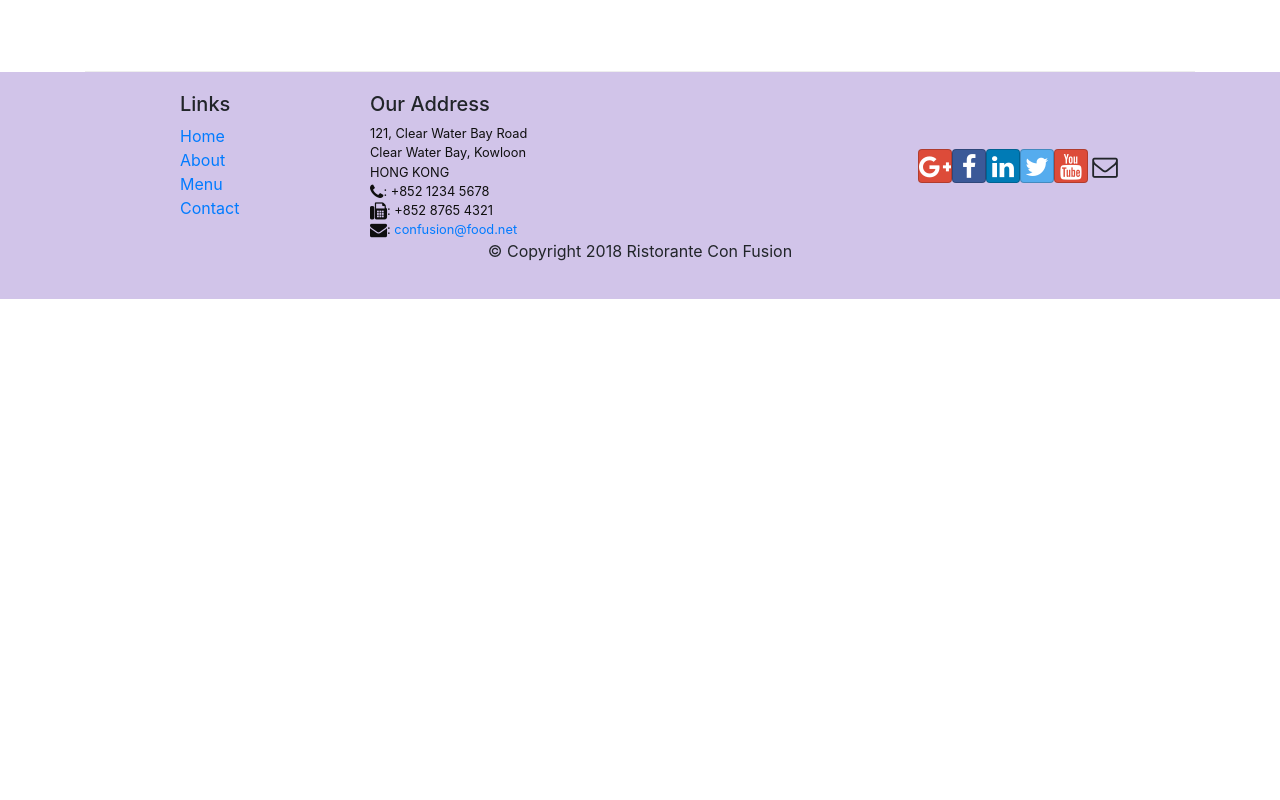
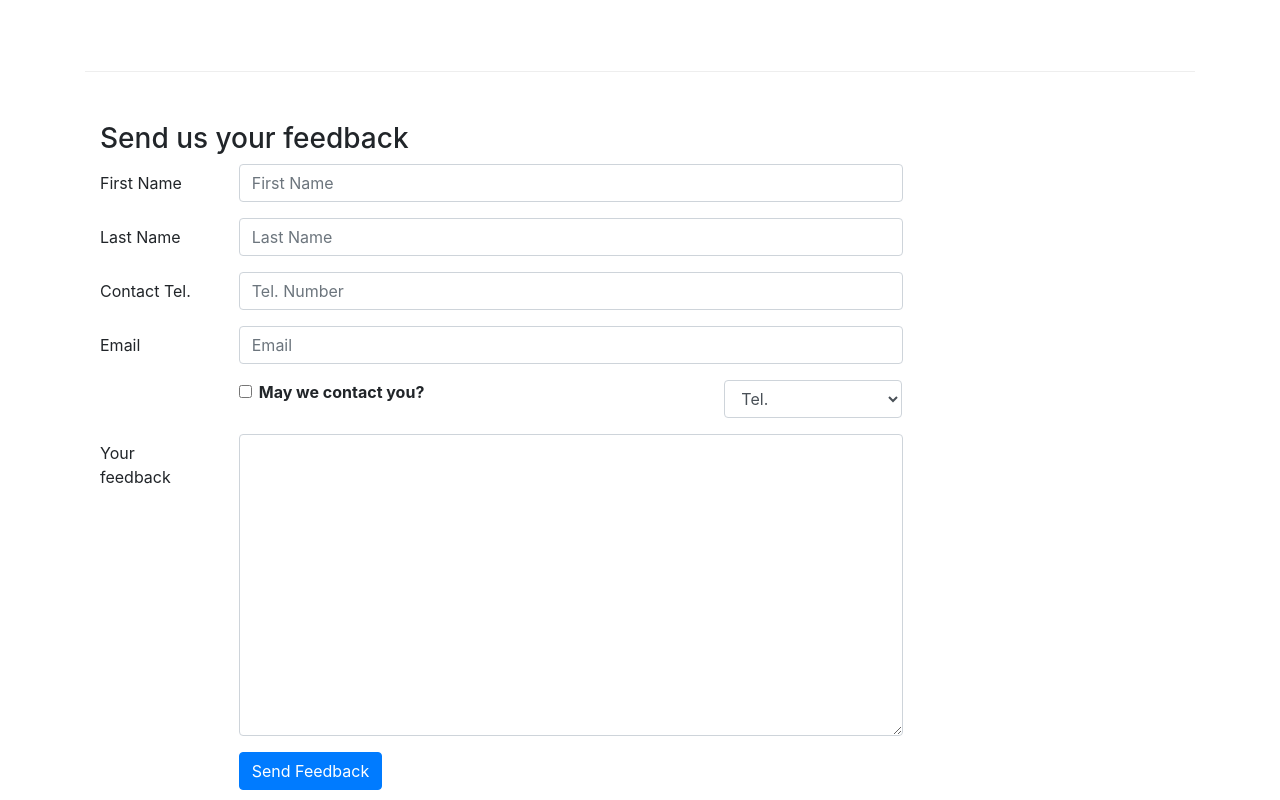
Before and after one commit to shorya361/Coursera_Frontend_webD_with_React, a React (Create React App) app in the folder confusion/: page /contactus in a window 1280 px wide. Shown: the part 780-1580 px from the top of the page. Before the commit the page ends 1079 px from the top, so only its background shows below. Built offline with nearby package versions, Linux system fonts and the light colour scheme.

Commit message:
Controlled form I

```diff
--- a/confusion/src/components/ContactComponent.js
+++ b/confusion/src/components/ContactComponent.js
@@ -1,7 +1,48 @@
-import React from 'react';
-import { Breadcrumb, BreadcrumbItem } from 'reactstrap';
+import React, { Component } from 'react';
+import {
+  Breadcrumb,
+  BreadcrumbItem,
+  Button,
+  Form,
+  FormGroup,
+  Label,
+  Input,
+  Col,
+} from 'reactstrap';
 import { Link } from 'react-router-dom';
-function Contact(props) {
+
+class Contact extends Component {
+  constructor(props) {
+    super(props);
+    this.state = {
+      firstname: '',
+      lastname: '',
+      telnum: '',
+      email: '',
+      agree: false,
+      contactType: 'Tel.',
+      message: '',
+    };
+    this.handleSubmit = this.handleSubmit.bind(this);
+    this.handleInputChange = this.handleInputChange.bind(this);
+  }
+  handleInputChange(event) {
+    const target = event.target;
+    const value = target.type === 'checkbox' ? target.checked : target.value;
+    const name = target.name;
+
+    this.setState({
+      [name]: value,
+    });
+  }
+
+  handleSubmit(event) {
+    console.log('current State is: ', JSON.stringify(this.state));
+    alert('current State is: ', JSON.stringify(this.state));
+    event.preventDefault();
+  }
+
+  render() {
     return (
       <div className='container'>
         <Breadcrumb>
@@ -59,8 +100,128 @@
             </div>
           </div>
         </div>
+        <div className='row row-content'>
+          <div className='col-12'>
+            <h3>Send us your feedback</h3>
+          </div>
+          <div className='col-12 col-md-9'>
+            <Form onSubmit={this.handleSubmit}>
+              <FormGroup row>
+                <Label htmlfor='firstname' md={2}>
+                  First Name
+                </Label>
+                <Col md={10}>
+                  <Input
+                    type='text'
+                    id='firstname'
+                    name='firstname'
+                    placeholder='First Name'
+                    value={this.state.firstname}
+                    onChange={this.handleInputChange}
+                  />
+                </Col>
+              </FormGroup>
+              <FormGroup row>
+                <Label htmlfor='firstname' md={2}>
+                  Last Name
+                </Label>
+                <Col md={10}>
+                  <Input
+                    type='text'
+                    id='lastname'
+                    name='lastname'
+                    placeholder='Last Name'
+                    value={this.state.lastname}
+                    onChange={this.handleInputChange}
+                  />
+                </Col>
+              </FormGroup>
+              <FormGroup row>
+                <Label htmlfor='telnum' md={2}>
+                  Contact Tel.
+                </Label>
+                <Col md={10}>
+                  <Input
+                    type='tel'
+                    id='telnum'
+                    name='telnum'
+                    placeholder='Tel. Number'
+                    value={this.state.telnum}
+                    onChange={this.handleInputChange}
+                  />
+                </Col>
+              </FormGroup>
+              <FormGroup row>
+                <Label htmlfor='email' md={2}>
+                  Email
+                </Label>
+                <Col md={10}>
+                  <Input
+                    type='email'
+                    id='email'
+                    name='email'
+                    placeholder='Email'
+                    value={this.state.email}
+                    onChange={this.handleInputChange}
+                  />
+                </Col>
+              </FormGroup>
+              <FormGroup row>
+                <Col md={{ size: 6, offset: 2 }}>
+                  <FormGroup check>
+                    <Label check>
+                      <Input
+                        type='checkbox'
+                        name='agree'
+                        checked={this.state.agree}
+                        onChange={this.handleInputChange}
+                      >
+                        {' '}
+                      </Input>
+                      <strong>May we contact you?</strong>
+                    </Label>
+                  </FormGroup>
+                </Col>
+                <Col md={{ size: 3, offset: 1 }}>
+                  <Input
+                    type='select'
+                    name='contactType'
+                    value={this.state.contactType}
+                    onChange={this.handleInputChange}
+                  >
+                    <option>Tel.</option>
+                    <option>Email</option>
+                  </Input>
+                </Col>
+              </FormGroup>
+              <FormGroup row>
+                <Label htmlfor='feedback' md={2}>
+                  Your feedback
+                </Label>
+                <Col md={10}>
+                  <Input
+                    type='textarea'
+                    id='message'
+                    name='message'
+                    rows='12'
+                    value={this.state.message}
+                    onChange={this.handleInputChange}
+                  />
+                </Col>
+              </FormGroup>
+              <FormGroup row>
+                <Col md={{ size: 10, offset: 2 }}>
+                  <Button type='submit' color='primary'>
+                    {' '}
+                    Send Feedback
+                  </Button>
+                </Col>
+              </FormGroup>
+            </Form>
+          </div>
+        </div>
       </div>
     );
   }
-
+}
 export default Contact;
```
Lines whose indentation alone changed are shown as unchanged.
